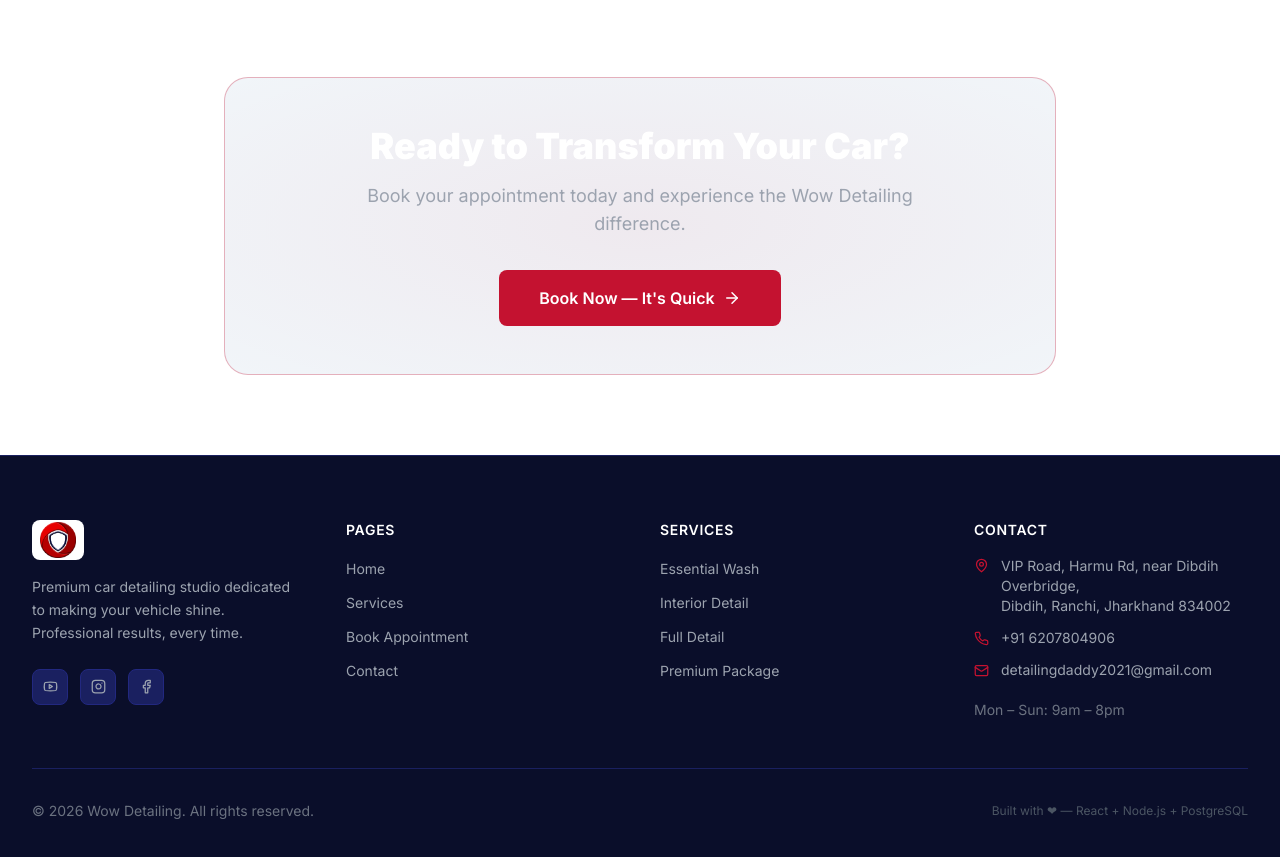
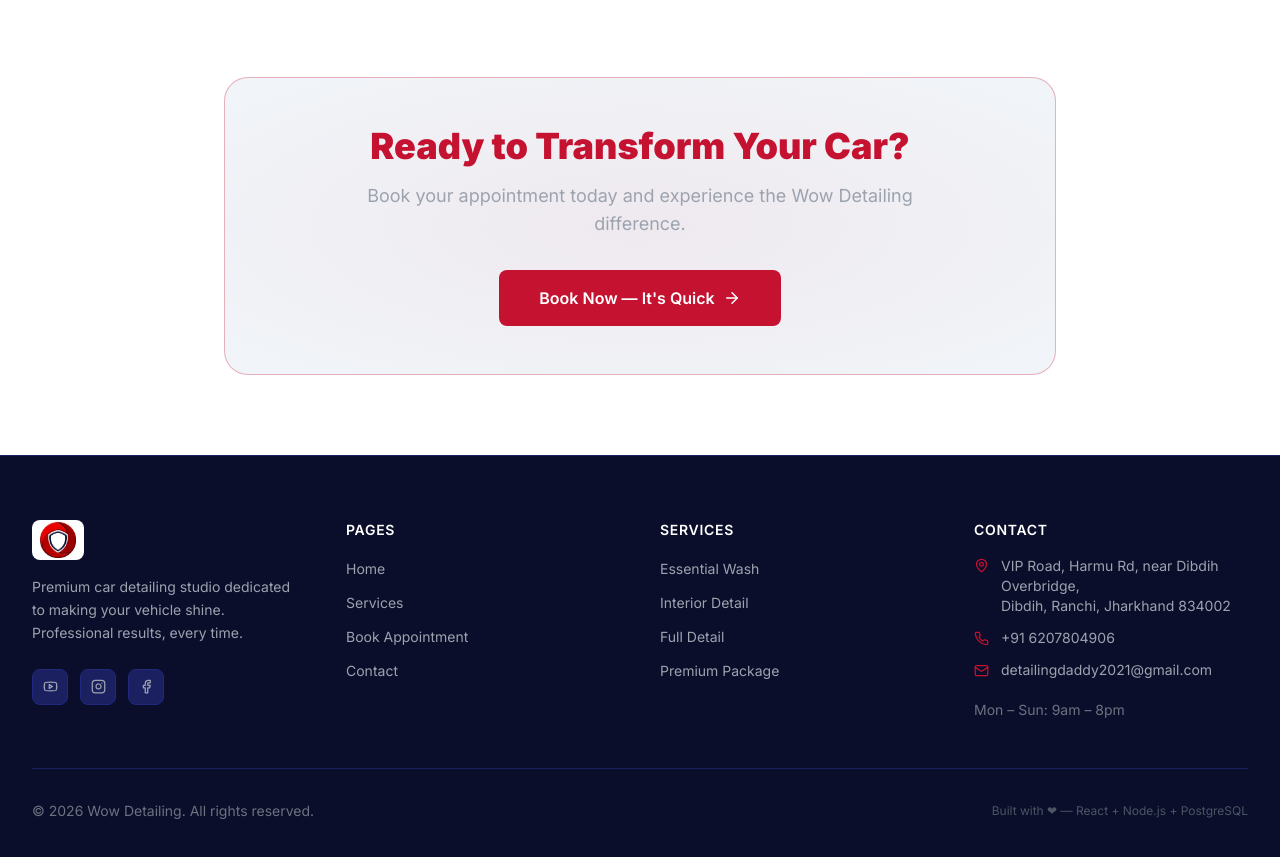
Before and after one commit to unbeatablerajiv/wowdetailing, a React (Vite) app in the folder client/: page / in a window 1280 px wide. Shown: the part 3460-4317 px from the top of the page. Built offline with nearby package versions, Linux system fonts and the light colour scheme; no server answers.

Commit message:
Highlight transformation heading in red

```diff
--- a/client/src/pages/Home.jsx
+++ b/client/src/pages/Home.jsx
@@ -19,7 +19,7 @@
           <div className="bg-gradient-to-r from-dark-700 via-dark-700 to-dark-700 border border-brand-500/30 rounded-3xl p-12 relative overflow-hidden">
             <div className="absolute inset-0 bg-gradient-radial from-brand-500/5 to-transparent" />
             <div className="relative">
-              <h2 className="text-3xl md:text-4xl font-black text-white mb-4">
+              <h2 className="text-3xl md:text-4xl font-black text-brand-500 mb-4">
                 Ready to Transform Your Car?
               </h2>
               <p className="text-gray-400 text-lg mb-8 max-w-xl mx-auto">
```
